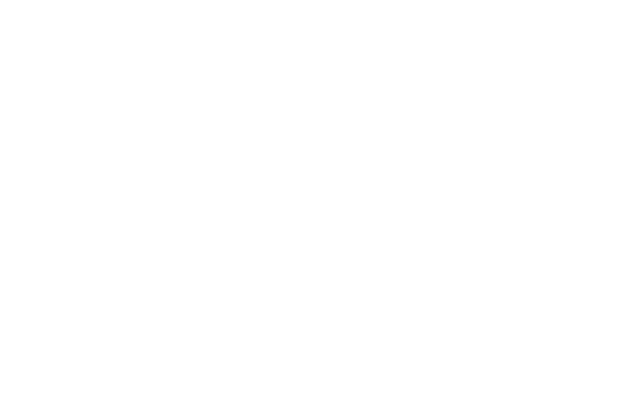
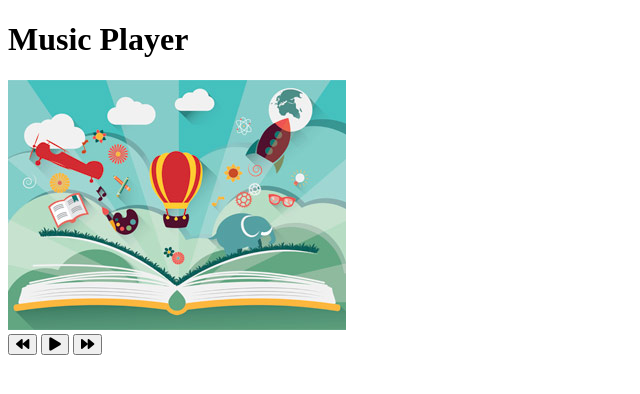
Before and after one commit to Belchenkov/music_player_js, a plain HTML site: page index.html in a window 1280 px wide. Shown: the whole page, without its empty margins (0-640 px from the left). Drawn offline with Linux system fonts and the light colour scheme.

Commit message:
Add Html Structure

```diff
--- a/index.html
+++ b/index.html
@@ -6,10 +6,39 @@
           content="width=device-width, user-scalable=no, initial-scale=1.0, maximum-scale=1.0, minimum-scale=1.0">
     <meta http-equiv="X-UA-Compatible" content="ie=edge">
     <title>Music Player</title>
+    <link
+            rel="stylesheet"
+            href="https://cdnjs.cloudflare.com/ajax/libs/font-awesome/5.10.2/css/all.min.css"
+    />
     <link rel="stylesheet" href="css/style.css">
 </head>
 <body>
+    <h1>Music Player</h1>
+    <div class="music-container" id="music-container">
+        <div class="music-info">
+            <h4 id="title"></h4>
+            <div class="progress-container" id="progress-container">
+                <div class="progress" id="progress"></div>
+            </div>
+        </div>
 
+        <audio src="music/ukulele.mp3" id="audio"></audio>
+
+        <div class="img-container">
+            <img src="images/ukulele.jpg" alt="music-cover" id="cover">
+        </div>
+        <div class="navigation">
+            <button id="prev" class="action-btn">
+                <i class="fas fa-backward"></i>
+            </button>
+            <button id="play" class="action-btn action-btn-big">
+                <i class="fas fa-play"></i>
+            </button>
+            <button id="next" class="action-btn">
+                <i class="fas fa-forward"></i>
+            </button>
+        </div>
+    </div>
 <script src="js/script.js"></script>
 </body>
 </html>
```
